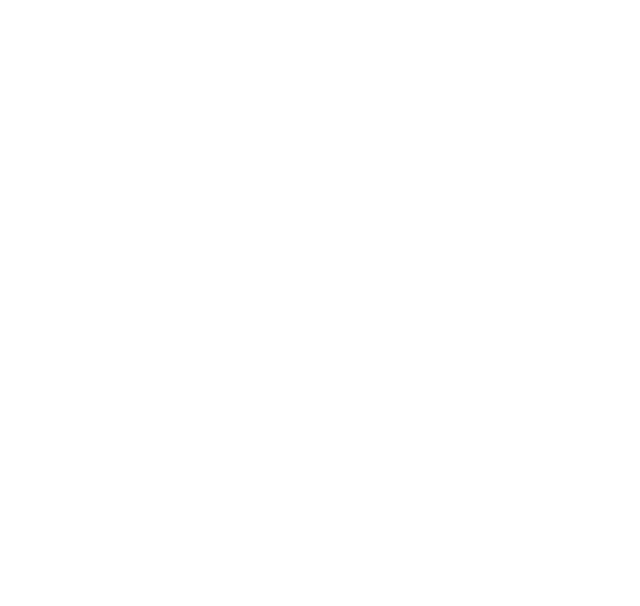
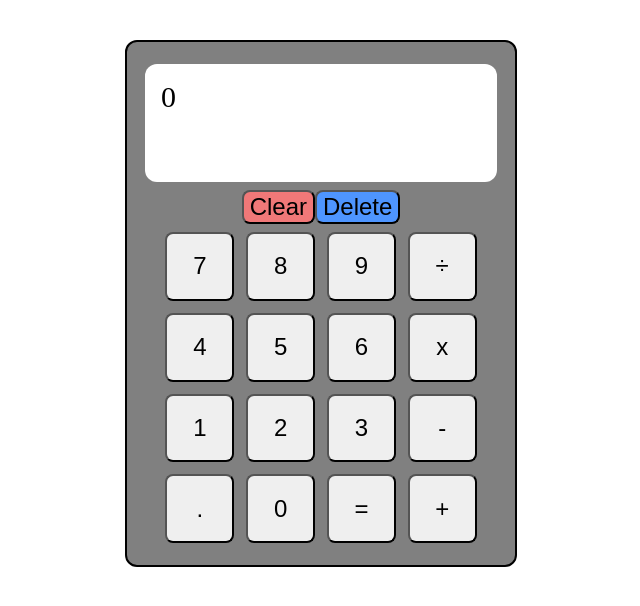
Before and after one commit to Ikerdiazmontilla/calculator, a plain HTML site: page index.html in a window 1280 px wide. Shown: the whole page, without its empty margins (319-959 px from the left). Drawn offline with Linux system fonts and the light colour scheme.

Commit message:
Add html, start styling calculator

```diff
--- a/index.html
+++ b/index.html
@@ -4,9 +4,34 @@
     <meta charset="UTF-8">
     <meta name="viewport" content="width=device-width, initial-scale=1.0">
     <title>Calculator</title>
-
+    <link rel="stylesheet" href="style.css">
 </head>
 <body>
+    <div class="calculator">
+        <div class="result">0</div>
+        <div class="clear-container">
+            <button class="clear">Clear</button>
+            <button class="delete">Delete</button>
+        </div>
+        <div class="number-container">
+            <button class="number">7</button>
+            <button class="number">8</button>
+            <button class="number">9</button>
+            <button class="number">÷</button>
+            <button class="number">4</button>
+            <button class="number">5</button>
+            <button class="number">6</button>
+            <button class="number">x</button>
+            <button class="number">1</button>
+            <button class="number">2</button>
+            <button class="number">3</button>
+            <button class="number">-</button>
+            <button class="number">.</button>
+            <button class="number">0</button>
+            <button class="number">=</button>
+            <button class="number">+</button>
+        </div>
+    </div>
 
     <script src="script.js"></script>
 </body>
--- a/style.css
+++ b/style.css
@@ -0,0 +1,71 @@
+*{
+    box-sizing: border-box;
+}
+
+body{
+    display: flex;
+    justify-content: center;
+    margin: 0px;
+    padding:40px;
+
+}
+
+.calculator{
+    display: flex;
+    flex-direction: column;
+    max-width: 392px;
+    max-height: 556px;
+    background-color: grey;
+    padding: 22px;
+    border: 2px solid black;
+    border-radius: 12px;
+    gap: 8px;
+    align-items: center;
+
+}
+.result{
+    width: 352px;
+    height: 118px;
+    font-size: 30px;
+    background-color: white;
+    padding: 16px;
+    border-radius: 12px;
+}
+
+.clear-container{
+    display: flex;
+    justify-content: center;
+
+}
+
+.clear, .delete{
+    flex: auto;
+    font-size: 24px;
+    max-width: 170px;
+    max-height: 64px;
+    border-radius: 8px;
+
+}
+
+.clear{
+    background-color: rgb(240, 120, 120);
+}
+
+.delete{
+   background-color: rgb(78, 149, 255);
+}
+
+.number-container{
+    display: flex;
+    flex-wrap: wrap;
+    justify-content: center;
+    gap: 12px;
+}
+
+.number{
+    aspect-ratio: 1/1;
+    flex-basis: 20%;
+    font-size: 24px;
+    padding: 2px;
+    border-radius: 8px;
+}
```
